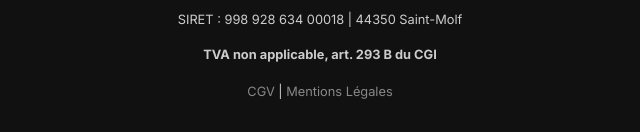
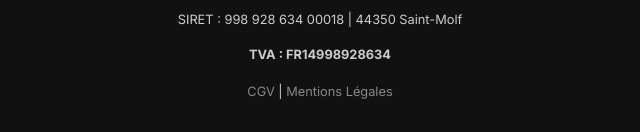
Before and after one commit to msmaintenance/msmaintenance44, a plain HTML site: page index.html in a window 1280 px wide. Shown: the part 5177-5309 px from the top of the page, 320-960 px from the left. Drawn offline with Linux system fonts and the light colour scheme.

Commit message:
Update index.html

```diff
--- a/index.html
+++ b/index.html
@@ -384,7 +384,7 @@
     <div class="footer-bottom">
         <p><strong>Alexandre RENAULT EI</strong> - Multi Maintenance Service 44</p>
         <p>SIRET : 998 928 634 00018 | 44350 Saint-Molf</p>
-        <p><strong>TVA non applicable, art. 293 B du CGI</strong></p>
+        <p><strong>TVA : FR14998928634</strong></p>
         <p style="margin-top: 15px;">
             <a href="cgv.pdf" target="_blank" rel="noopener noreferrer" style="color:#888; text-decoration:none;">CGV</a> |
             <a href="mentions-legales.html" style="color:#888; text-decoration:none;">Mentions Légales</a>
```
